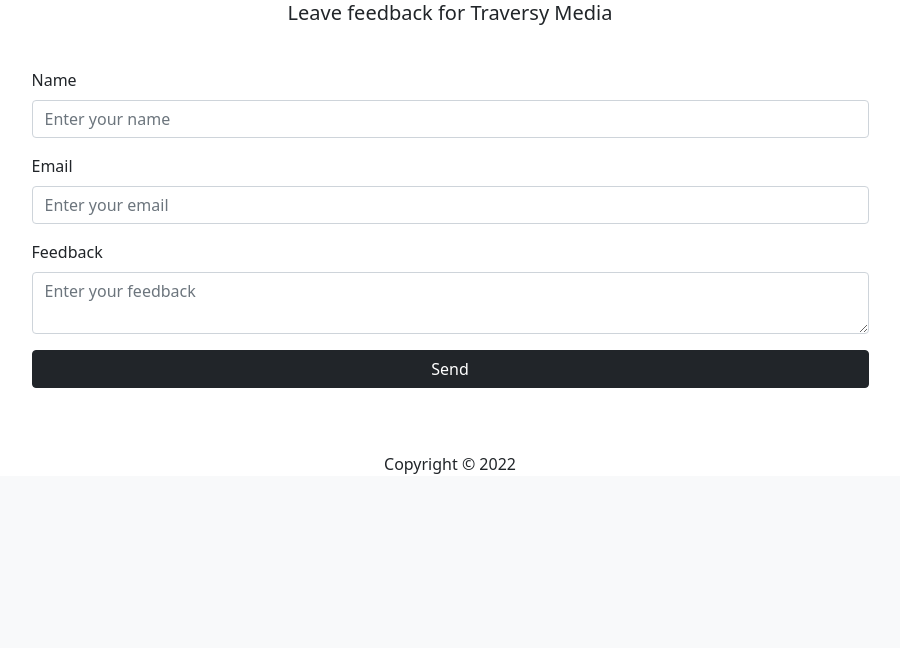
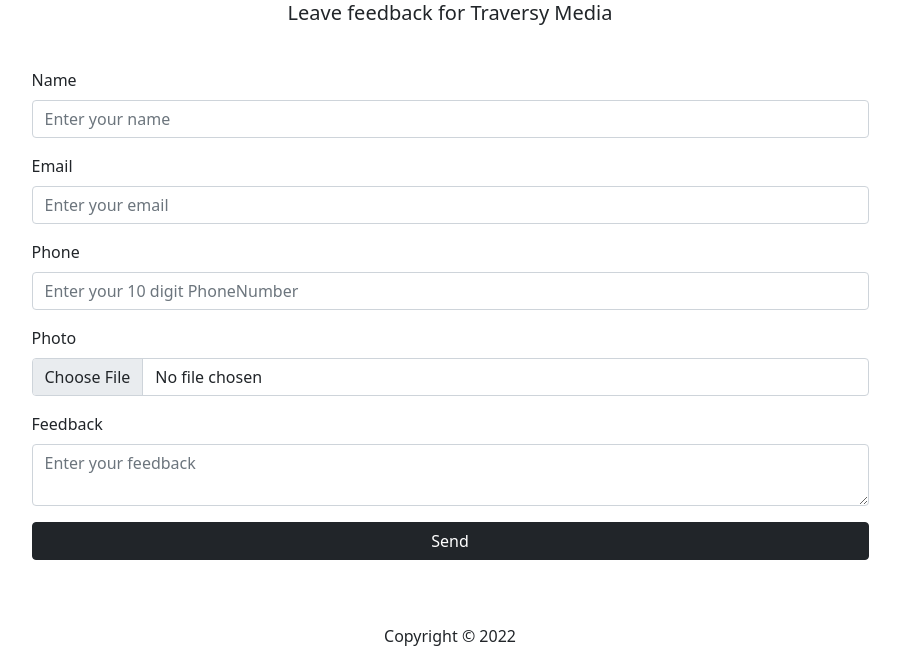
Before and after one commit to NikhilRattaNITKKR/phpcrudapp, a PHP site: page / in a window 1280 px wide. Shown: the part 423-1071 px from the top of the page, without its empty margins (190-1090 px from the left). Before the commit the page ends 897 px from the top, so only its background shows below. Run offline with PHP 8.4, Linux system fonts and the light colour scheme; some libraries are stand-ins or nearby versions.

Commit message:
Completed project

```diff
--- a/feedback/incl/header.php
+++ b/feedback/incl/header.php
@@ -9,6 +9,9 @@
   <meta name="viewport" content="width=device-width, initial-scale=1.0">
   <link href="https://cdn.jsdelivr.net/npm/bootstrap@5.0.2/dist/css/bootstrap.min.css" rel="stylesheet" integrity="sha384-EVSTQN3/azprG1Anm3QDgpJLIm9Nao0Yz1ztcQTwFspd3yD65VohhpuuCOmLASjC" crossorigin="anonymous">
   <title>Leave Feedback</title>
+  <link rel="stylesheet" href="https://cdn.datatables.net/1.13.5/css/jquery.dataTables.css" />
+  <script src="https://ajax.googleapis.com/ajax/libs/jquery/3.6.4/jquery.min.js"></script>
+  <script src="https://cdn.datatables.net/1.13.5/js/jquery.dataTables.js"></script>
 </head>
 <body>
   <nav class="navbar navbar-expand-sm navbar-light bg-light mb-4">
--- a/feedback/index.php
+++ b/feedback/index.php
@@ -5,13 +5,14 @@
 $name='';
 $email='';
 $body='';
+$phone='';
 
 $nameErr='';
 $emailErr='';
 $bodyErr='';
 $phoneErr='';
-
-
+$fileContent='';
+$fileErr='';
 
 
 if(isset($_POST['submit'])){
@@ -27,14 +28,22 @@ if(empty($_POST['email'])){
   $emailErr='EMAIL IS REQUIRED';
 }else{
   $email=filter_input(INPUT_POST,'email',FILTER_SANITIZE_EMAIL);
+
+  if(strrpos($email,'.')<strpos($email,'@'))
+  $emailErr='Enter a valid Email';
+
 }
 
-// if(empty($_POST['phone'])){
-//   $phoneErr='Phone IS REQUIRED';
-// }else{
+if(empty($_POST['phone'])){
+  $phoneErr='Phone IS REQUIRED';
+}else{
 
-//   $name=filter_input(INPUT_POST,'phone',FILTER_SANITIZE_NUMBER_INT);
-// }
+  $phone=filter_input(INPUT_POST,'phone',FILTER_SANITIZE_NUMBER_INT);
+
+  if(!(strlen($phone)==10 && ctype_digit($phone)) ){
+$phoneErr='Phone number is not valid';
+  }
+}
 
 if(empty($_POST['body'])){
   $bodyErr='BODY IS REQUIRED';
@@ -43,16 +52,54 @@ if(empty($_POST['body'])){
   $body=filter_input(INPUT_POST,'body',FILTER_SANITIZE_FULL_SPECIAL_CHARS);
 }
 
+if(empty($_FILES['photo']['name'])){
+  $fileErr='Photo IS REQUIRED';
+}else{
 
-if(empty($nameErr) && empty($bodyErr) && empty($emailErr)){
+  $file = $_FILES['photo'];
+
+    // Check for errors
+    if ($file['error'] !== UPLOAD_ERR_OK) {
+        $fileErr= "Error uploading file. Error code: " . $file['error'];
+        exit;
+    }
+
+    // Validate file size (in bytes)
+    $maxFileSize = 5 * 1024 * 1024; // 5MB
+    if ($file['size'] > $maxFileSize) {
+      $fileErr= "File size exceeds the maximum limit of 5MB.";
+    }
+
+    // Validate file extension
+    $allowedExtensions = array('jpg', 'jpeg', 'png');
+    $fileName = $file['name'];
+    $fileExtension = strtolower(pathinfo($fileName, PATHINFO_EXTENSION));
+
+    if (!in_array($fileExtension, $allowedExtensions)) {
+        $fileErr="Invalid file extension. Only JPG, JPEG, PNG files are allowed.";
+    }
+
+
+$fileContent=file_get_contents($file["tmp_name"]);
+$fileContent = addslashes($fileContent);
+}
+
+
+if(empty($nameErr) && empty($bodyErr) && empty($emailErr) && empty($phoneErr) ){
 $sql='';
 
     if(isset($_POST['id']) && $_POST['id']!=='' ){
       $id=$_POST['id'];
-    $sql=  "UPDATE feedback SET name = '$name', email = '$email' , body='$body' WHERE id = '$id' ";
+      if($fileErr!=='')
+    $sql=  "UPDATE feedback SET name = '$name', email = '$email' , body='$body' , phone='$phone' , photo= '$fileContent' WHERE id = '$id' ";
+    else
+    $sql=  "UPDATE feedback SET name = '$name', email = '$email' , body='$body' , phone='$phone'  WHERE id = '$id' ";
   }else{
+    if($fileErr!=='')
+  $sql= "INSERT INTO feedback (name,email,phone, photo, body ) VALUES ('$name' , '$email' , '$phone' , '$fileContent'  , '$body' )";
+  else
+  $sql= "INSERT INTO feedback (name,email,phone,  body ) VALUES ('$name' , '$email' , '$phone' , '$body' )";
 
-  $sql=  "INSERT INTO feedback (name,email,body) VALUES ('$name' , '$email' , '$body' )";
   }
 
   try{
@@ -69,7 +116,6 @@ $sql='';
 }
 }
 
-
 }
 
 
@@ -78,7 +124,7 @@ $sql='';
     <img src="/phpcrud/feedback/img/logo.png" class="w-25 mb-3" alt="">
     <h2>Feedback</h2>
     <p class="lead text-center"> Leave feedback for Traversy Media</p>
-    <form action="<?php echo htmlspecialchars($_SERVER['PHP_SELF']) ?>" method="POST" class="mt-4 w-75">
+    <form action="<?php echo htmlspecialchars($_SERVER['PHP_SELF']) ?>" method="POST" class="mt-4 w-75" enctype="multipart/form-data">
       <div class="mb-3">
         <label for="name" class="form-label">Name</label>
         <input value="<?php echo isset($_POST['edit_name']) ?  $_POST['edit_name'] : ( isset($_POST['name']) ? $_POST['name'] : NULL )  ?>" type="text" class="form-control <?php if($nameErr!=='') echo "is-invalid"  ?>" id="name" name="name" placeholder="Enter your name">
@@ -94,14 +140,24 @@ $sql='';
         <?php echo $emailErr ?>
       </div>
       </div>
-      <!-- <div class="mb-3">
+       <div class="mb-3">
         <label for="phone" class="form-label">Phone</label>
-        <input value="<?php echo isset($_POST['edit_phone']) ?  $_POST['edit_phone'] : ( isset($_POST['phone']) ? $_POST['phone'] : NULL )  ?>" type="text" class="form-control <?php if($nameErr!=='') echo "is-invalid"  ?>" id="name" name="name" placeholder="Enter your name">
+        <input value="<?php echo isset($_POST['edit_phone']) ?  $_POST['edit_phone'] : ( isset($_POST['phone']) ? $_POST['phone'] : NULL )  ?>" type="text" class="form-control <?php if($phoneErr!=='') echo "is-invalid"  ?>" id="phone" name="phone" placeholder="Enter your 10 digit PhoneNumber">
         <div class="invalid-feedback">
         <?php
-        //  echo $phoneErr ?>
+         echo $phoneErr ?>
       </div>
-      </div> -->
+      </div>
+
+      <div class="mb-3">
+        <label for="photo" class="form-label">Photo</label>
+        <input accept=".jpg, .png, .jpeg"  type="file" class="form-control id="photo" name="photo" placeholder="Upload your Photo">
+        <!-- <div class="invalid-feedback"> -->
+        <?php
+        //  echo $fileErr ?>
+      <!-- </div> -->
+      </div>
+
       <div class="mb-3">
         <label for="body" class="form-label">Feedback</label>
         <textarea   class="form-control <?php if($bodyErr!=='') echo "is-invalid"  ?>" id="body" name="body" placeholder="Enter your feedback"></textarea>
```
Also changed, not shown: feedback/calldata.php (added, +21 -0 lines), feedback/feedback.php (+46 -1 lines).
